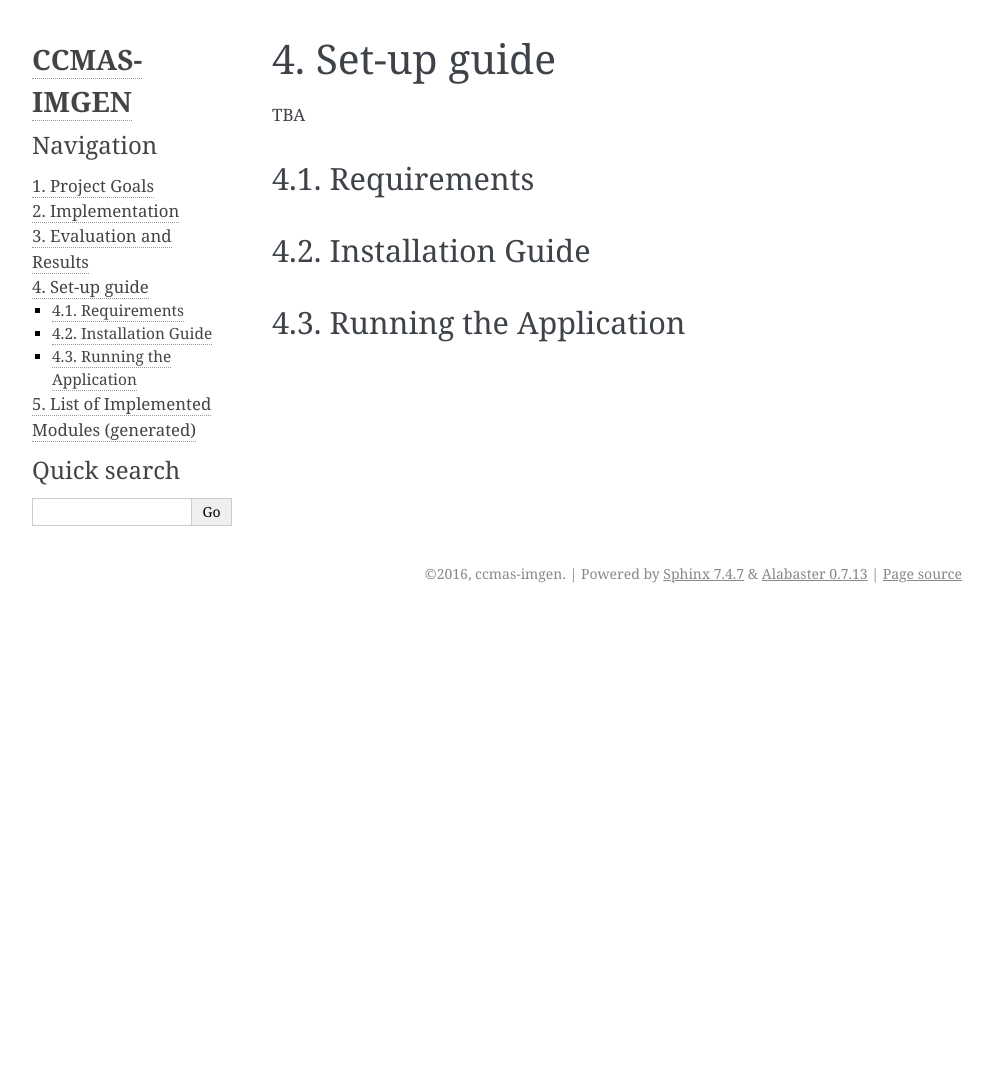
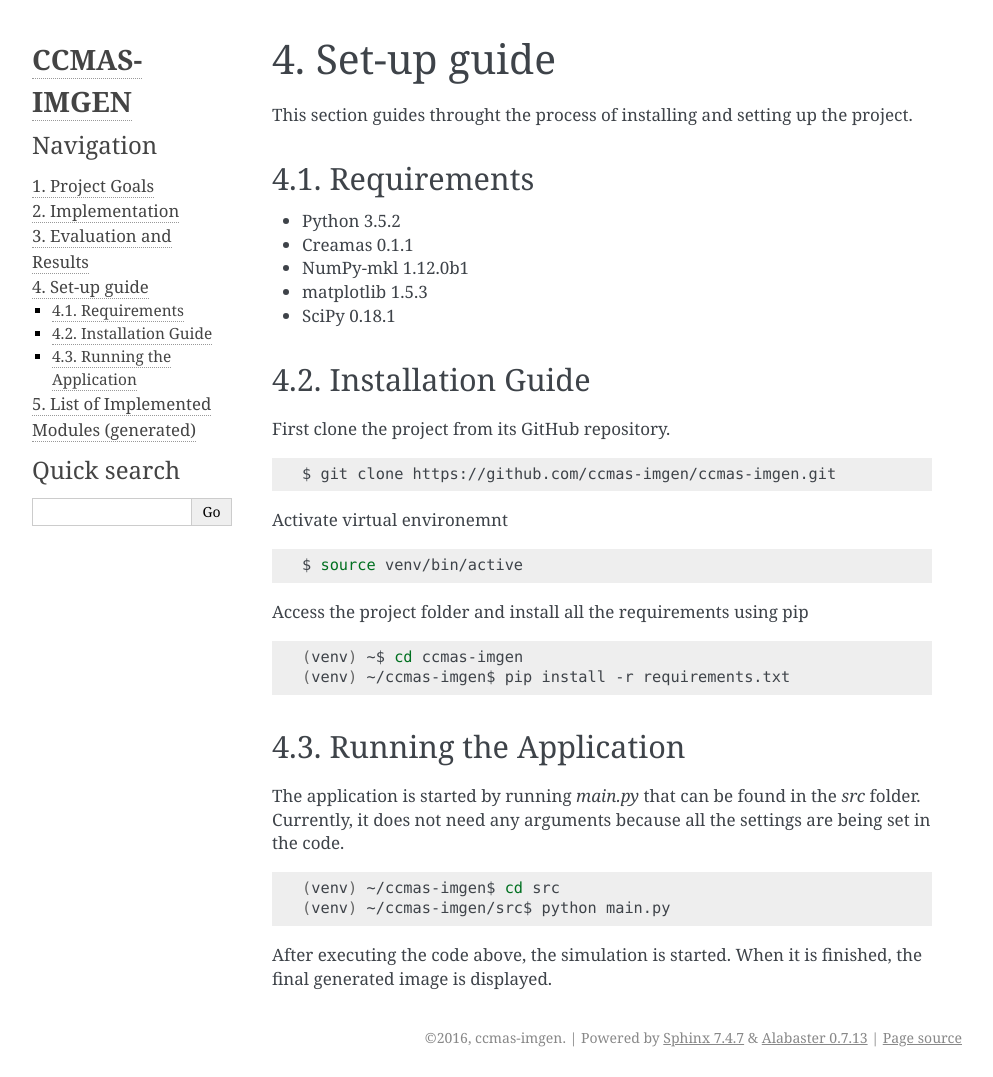
Before and after one commit to SeanWeber/ccmas-imgen, a Sphinx documentation site: the page built from docs/source/setup.rst, in a window 1280 px wide. Shown: the whole page, without its empty margins (148-1141 px from the left). Built offline with Sphinx 7.4.7, drawn with Linux system fonts in a browser that asks for light colours; pages that are not in the unit, such as notebooks, are missing from menus; before the commit the page ends 900 px from its top, so only the background shows below that.

Commit message:
Add installation guide to docs

```diff
--- a/docs/source/setup.rst
+++ b/docs/source/setup.rst
@@ -1,13 +1,45 @@
 Set-up guide
 ============
 
-TBA
+This section guides throught the process of installing and setting up the project.
 
 Requirements
 ------------
+* Python 3.5.2
+* Creamas 0.1.1
+* NumPy-mkl 1.12.0b1
+* matplotlib 1.5.3
+* SciPy 0.18.1
 
 Installation Guide
 ------------------
+First clone the project from its GitHub repository.
+
+.. code-block:: bash
+
+	$ git clone https://github.com/ccmas-imgen/ccmas-imgen.git
+
+Activate virtual environemnt
+
+.. code-block:: bash
+
+	$ source venv/bin/active
+
+Access the project folder and install all the requirements using pip
+
+.. code-block:: bash
+
+	(venv) ~$ cd ccmas-imgen
+	(venv) ~/ccmas-imgen$ pip install -r requirements.txt
 
 Running the Application
 -----------------------
+
+The application is started by running `main.py` that can be found in the `src` folder. Currently, it does not need any arguments because all the settings are being set in the code.
+
+.. code-block:: bash
+
+	(venv) ~/ccmas-imgen$ cd src
+	(venv) ~/ccmas-imgen/src$ python main.py
+
+After executing the code above, the simulation is started. When it is finished, the final generated image is displayed.
```
